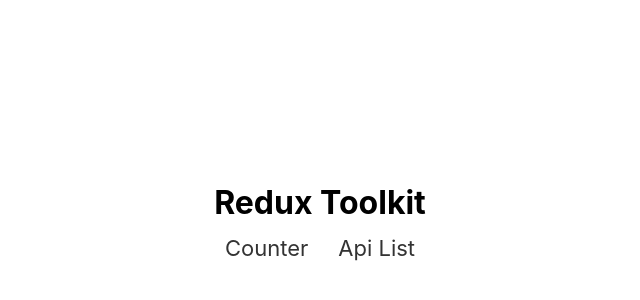
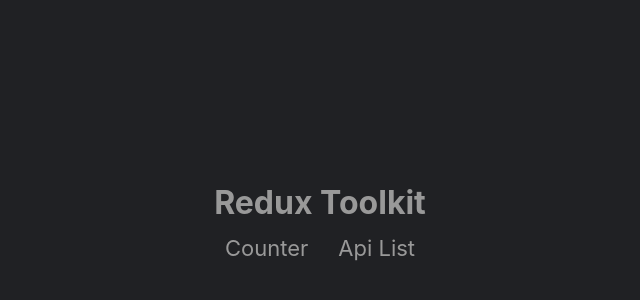
Before and after one commit to ApelsinU/redux-toolkit, a React (Create React App) app: page / in a window 1280 px wide. Shown: the part 176-476 px from the top of the page, without its empty margins (320-960 px from the left). Built offline with nearby package versions, Linux system fonts and the light colour scheme.

Commit message:
dark theme styles

```diff
--- a/src/components/PokemonCard/pokemon-card.sass
+++ b/src/components/PokemonCard/pokemon-card.sass
@@ -3,7 +3,6 @@
   min-width: 120px
   padding: 5px 5px 10px
   text-align: center
-  box-shadow: 1px 1px 2px 2px #e0e0e0
   background: #fffbec
 
 .pokemon-image
--- a/src/pages/MainPage/MainPage.jsx
+++ b/src/pages/MainPage/MainPage.jsx
@@ -2,8 +2,8 @@
 
 export default function MainPage() {
   return (
-    <div className="container">
-      <div className="page-wrapper">
+    <div className="page-wrapper">
+      <div className="container">
         <h1>Redux Toolkit</h1>
         <nav className="nav">
           <a href="/counter" className="link">
--- a/src/pages/MainPage/main-page.sass
+++ b/src/pages/MainPage/main-page.sass
@@ -8,8 +8,7 @@
   cursor: pointer
   text-decoration: none
   font-size: 22px
-
-  color: #333
+  color: #999
 
   &:hover
     text-decoration: underline
--- a/src/styles/global.sass
+++ b/src/styles/global.sass
@@ -16,3 +16,5 @@
   height: 100%
   min-height: 100vh
   padding: 80px 0
+  background-color: #202124
+  color: #999
```
